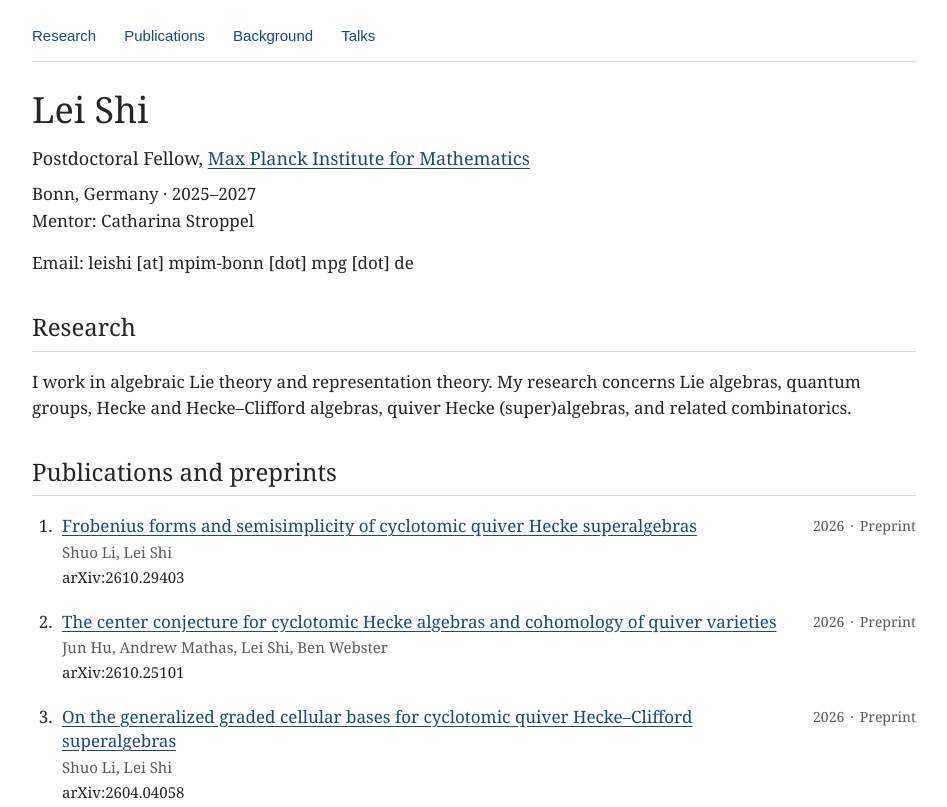
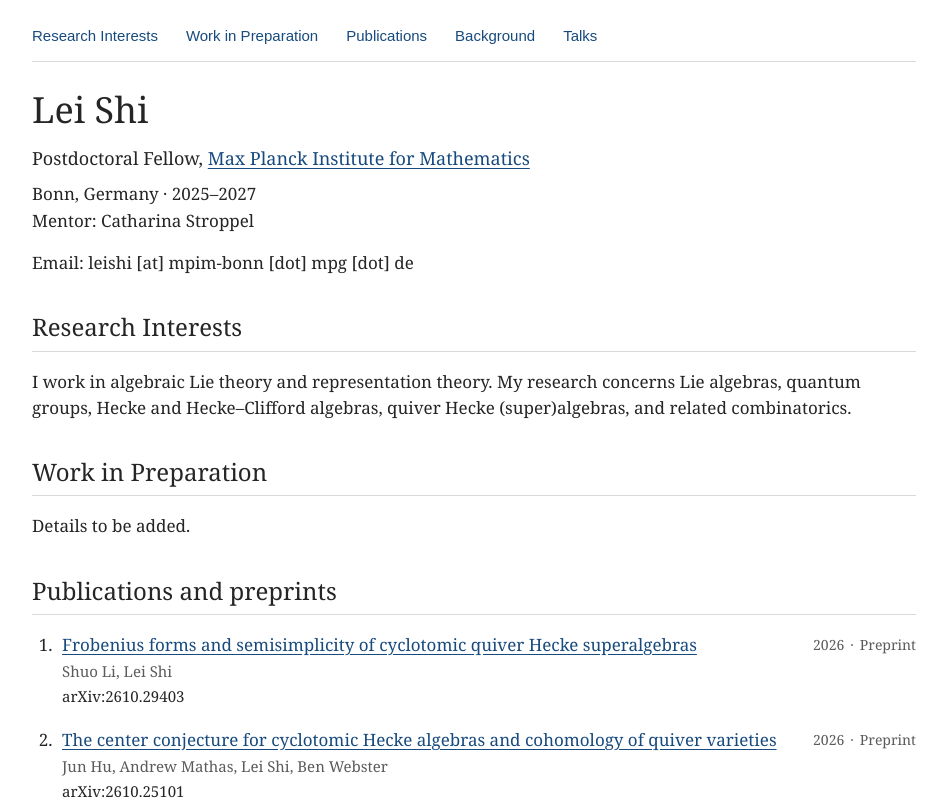
Before and after one commit to leishimath/leishimath.github.io, a plain HTML site: page index.html in a window 1280 px wide. Shown: the top 807 px of the page, without its empty margins (166-1113 px from the left). Drawn offline with Linux system fonts and the light colour scheme.

Commit message:
Rename research interests and add work in preparation section

```diff
--- a/index.html
+++ b/index.html
@@ -17,9 +17,10 @@
 
 <meta content="index, follow" name="robots"/><script type="application/ld+json">{"@context": "https://schema.org", "@type": "Person", "name": "Lei Shi", "url": "https://leishimath.github.io/", "jobTitle": "Postdoctoral Fellow", "affiliation": {"@type": "Organization", "name": "Max Planck Institute for Mathematics"}, "knowsAbout": ["Representation theory", "Algebraic Lie theory", "Hecke algebras", "Quantum groups"], "alumniOf": {"@type": "CollegeOrUniversity", "name": "Beijing Institute of Technology"}}</script></head>
 <body><a class="skip-link" href="#main">Skip to content</a>
-<header><nav aria-label="Main navigation"><a href="#research">Research</a><a href="#publications">Publications</a><a href="#background">Background</a><a href="#talks">Talks</a></nav></header>
+<header><nav aria-label="Main navigation"><a href="#research">Research Interests</a><a href="#preparation">Work in Preparation</a><a href="#publications">Publications</a><a href="#background">Background</a><a href="#talks">Talks</a></nav></header>
 <main id="main"><section id="home"><h1>Lei Shi</h1><p class="role">Postdoctoral Fellow, <a href="https://www.mpim-bonn.mpg.de/">Max Planck Institute for Mathematics</a></p><p>Bonn, Germany · 2025–2027<br>Mentor: Catharina Stroppel</p><p class="email">Email: leishi [at] mpim-bonn [dot] mpg [dot] de</p></section>
-<section id="research"><h2>Research</h2><p>I work in algebraic Lie theory and representation theory. My research concerns Lie algebras, quantum groups, Hecke and Hecke–Clifford algebras, quiver Hecke (super)algebras, and related combinatorics.</p></section>
+<section id="research"><h2>Research Interests</h2><p>I work in algebraic Lie theory and representation theory. My research concerns Lie algebras, quantum groups, Hecke and Hecke–Clifford algebras, quiver Hecke (super)algebras, and related combinatorics.</p></section>
+<section id="preparation"><h2>Work in Preparation</h2><p>Details to be added.</p></section>
 <section id="publications"><h2>Publications and preprints</h2><ol class="papers"><li aria-labelledby="paper-1" class="paper" data-kind="preprint" data-year="2026">
 <div class="paper-meta"><span>2026</span><span aria-hidden="true" class="meta-dot">·</span><span>Preprint</span></div>
 <h3 id="paper-1"><a href="https://arxiv.org/abs/2610.29403" rel="noopener noreferrer" target="_blank">Frobenius forms and semisimplicity of cyclotomic quiver Hecke superalgebras</a></h3>
```
